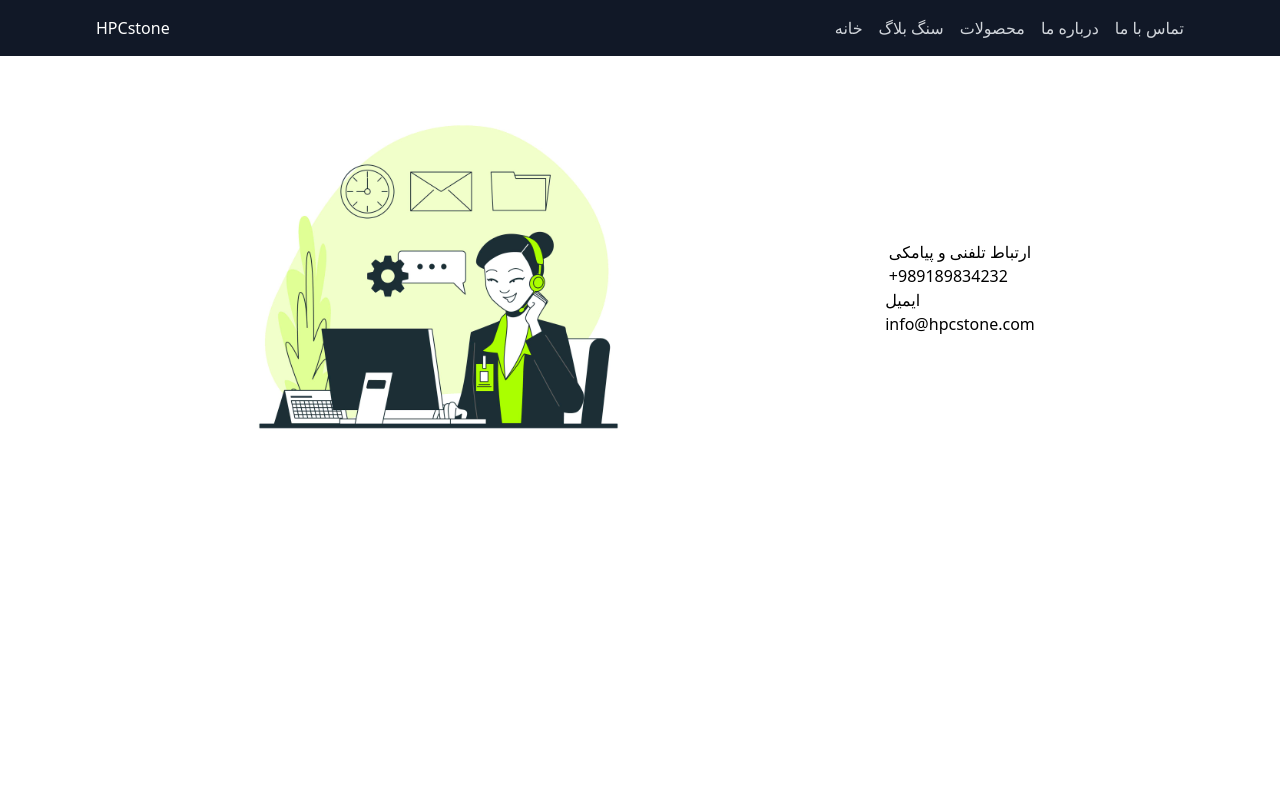
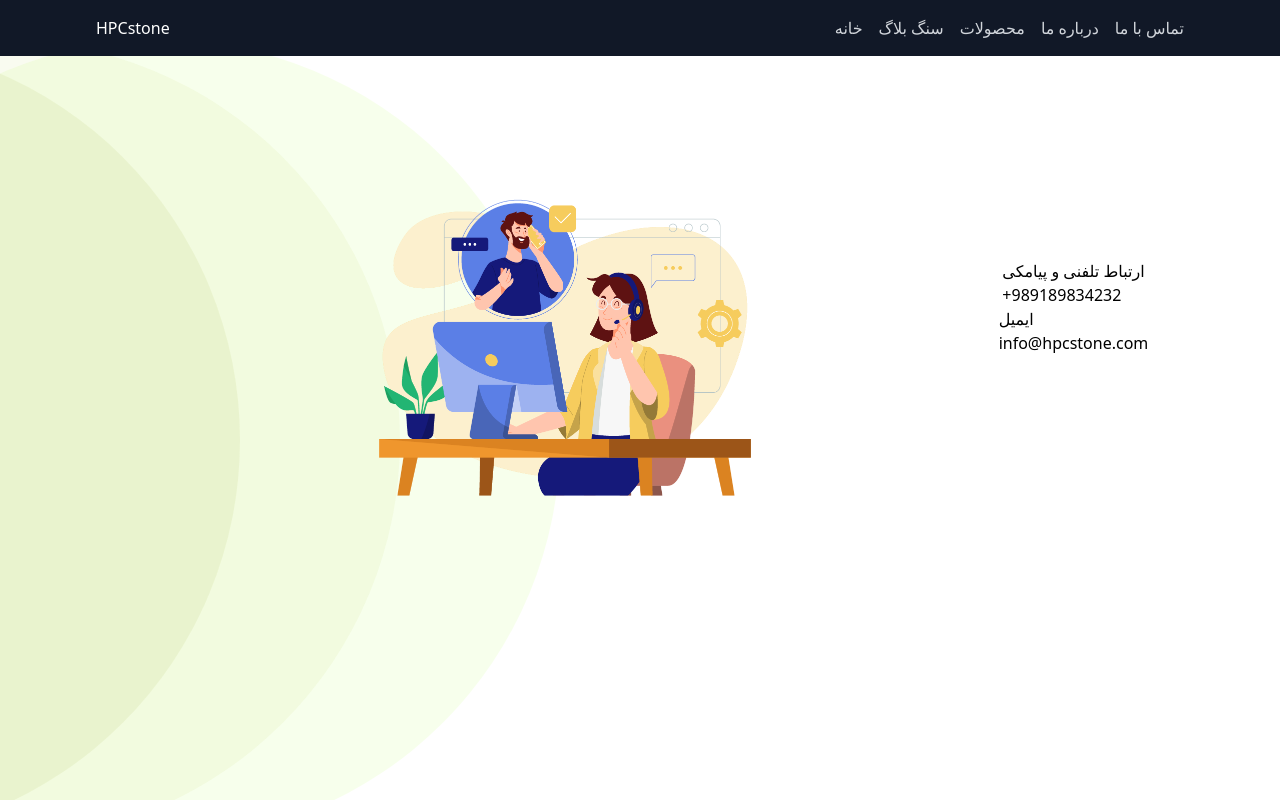
Before and after one commit to EhsanKinux/hpcstone_react, a React (Vite) app: page /contactus in a window 1280 px wide. Shown: the top 800 px of the page. Built offline with nearby package versions, Linux system fonts and the light colour scheme.

Commit message:
Make changes in style and add Circle component in the contact us page

```diff
--- a/src/pages/contactUs/ContactUs.jsx
+++ b/src/pages/contactUs/ContactUs.jsx
@@ -1,15 +1,40 @@
 import RootLayout from "../../RootLayout";
+import Circle from "../../components/Circle";
 
 const ContactUs = () => {
   return (
     <RootLayout>
       <div className="h-screen">
-        <div className="flex justify-center items-center gap-64 mt-10">
-          <div className="flex justify-center items-center">
+        <div className="flex justify-center items-center mt-10">
+          <Circle
+            backgroundColor="#b0ff49"
+            top="5vh"
+            left="-30vh"
+            width="100vh"
+            height="100vh"
+            // z-index="10"
+          />
+          <Circle
+            backgroundColor="#C7D36F"
+            top="5vh"
+            left="-50vh"
+            width="100vh"
+            height="100vh"
+            // z-index="10"
+          />
+          <Circle
+            backgroundColor="#9EB23B"
+            top="5vh"
+            left="-70vh"
+            width="100vh"
+            height="100vh"
+            // z-index="10"
+          />
+          <div className="flex justify-center items-center mt-20">
             <img
-              src="./src/assets/contactus.jpg"
+              src="./src/assets/ContactUs.png"
               alt="contact"
-              className="w-96"
+              className="w-2/4"
             />
           </div>
           <div className="flex flex-col items-center">
```
